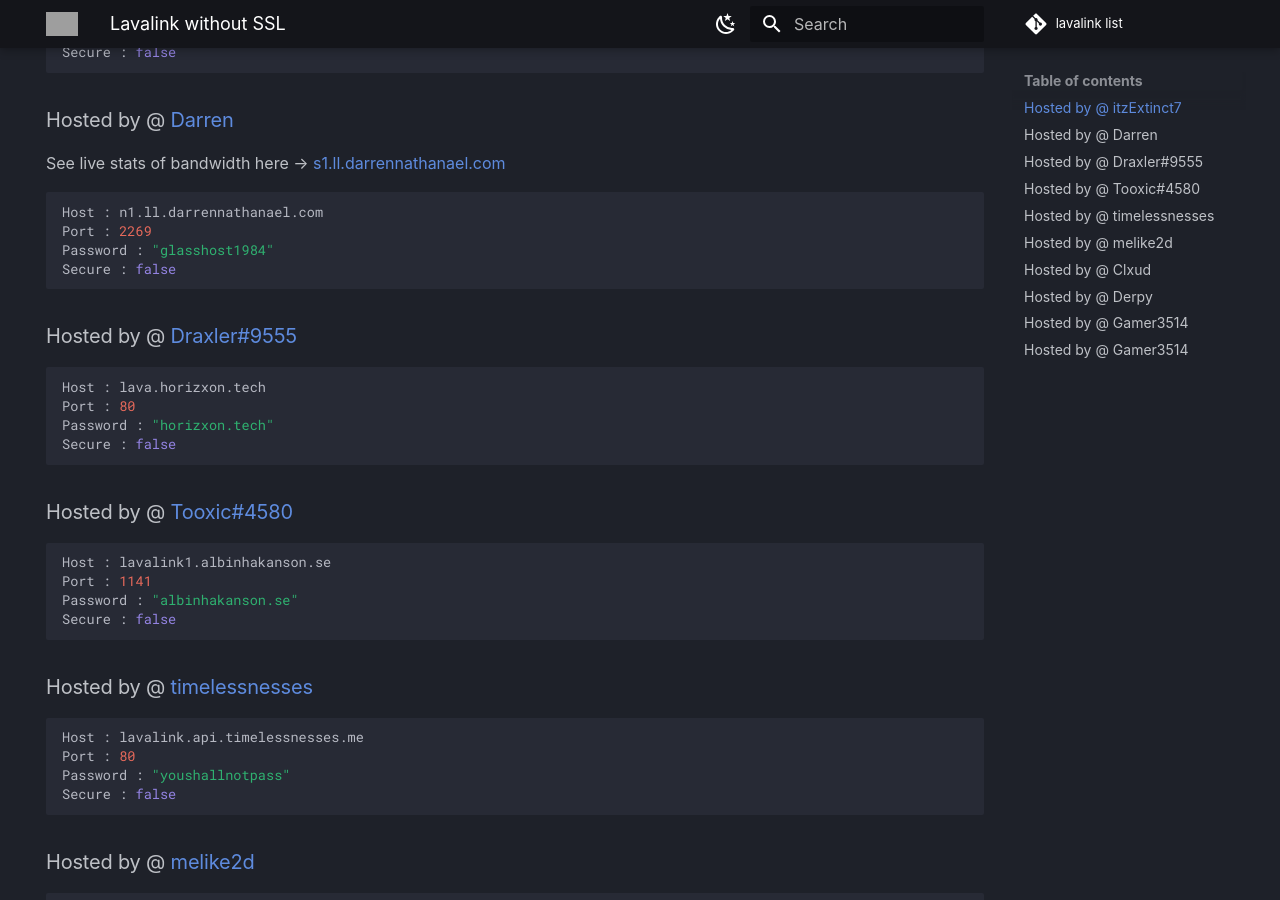
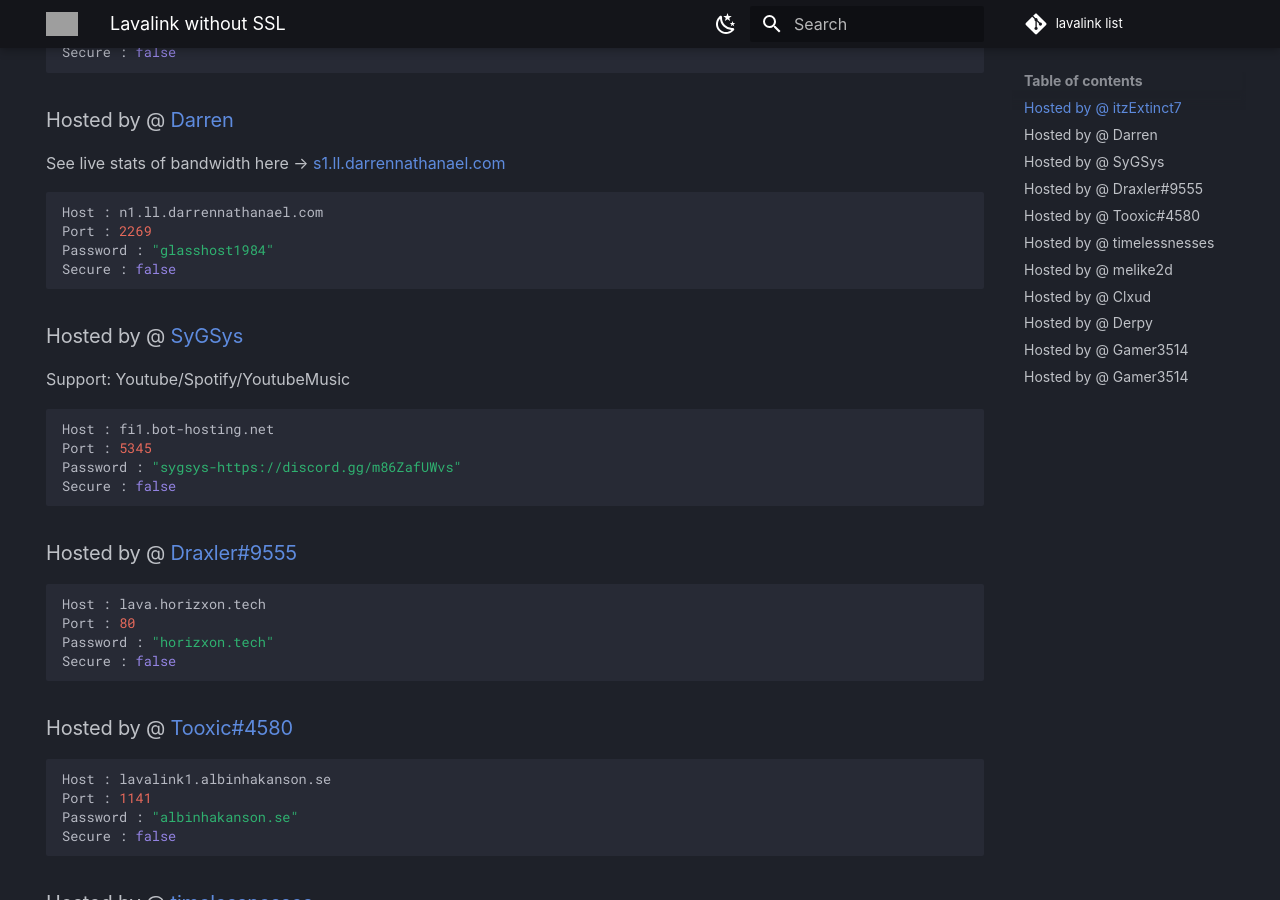
Before and after one commit to DarrenOfficial/lavalink-list, an MkDocs documentation site: the page built from docs/NoSSL/lavalink-without-ssl.md, in a window 1280 px wide and 900 px high, scrolled down 332 px. Built offline with MkDocs 1.6.1 and Material for MkDocs 9.7.7, drawn with Linux system fonts in a browser that asks for light colours; comment, search, counter and statistics services are not loaded; a style sheet for code colours, icons or effects is not loaded; grey boxes are pictures that could not be loaded.

Commit message:
Update lavalink-without-ssl.md (#378)

````diff
--- a/docs/NoSSL/lavalink-without-ssl.md
+++ b/docs/NoSSL/lavalink-without-ssl.md
@@ -21,6 +21,15 @@ See live stats of bandwidth here -> [s1.ll.darrennathanael.com](https://s1.ll.da
 Host : n1.ll.darrennathanael.com
 Port : 2269
 Password : "glasshost1984"
+Secure : false
+```
+
+### Hosted by @ [SyGSys](https://discord.gg/m86ZafUWvs)
+Support: Youtube/Spotify/YoutubeMusic
+```bash
+Host : fi1.bot-hosting.net
+Port : 5345
+Password : "sygsys-https://discord.gg/m86ZafUWvs"
 Secure : false
 ```
 
````
